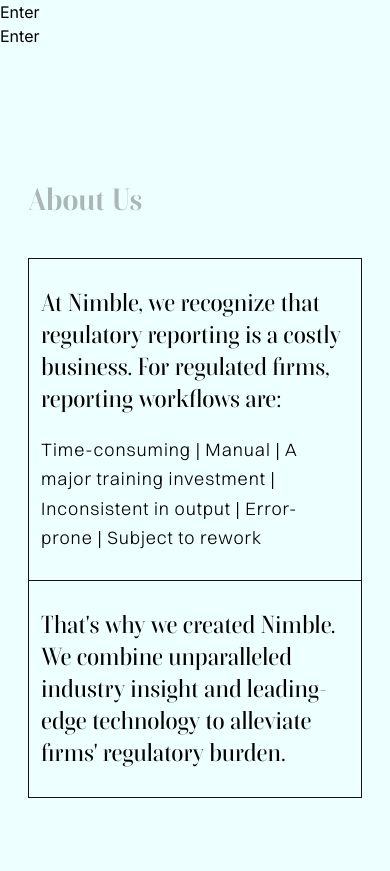
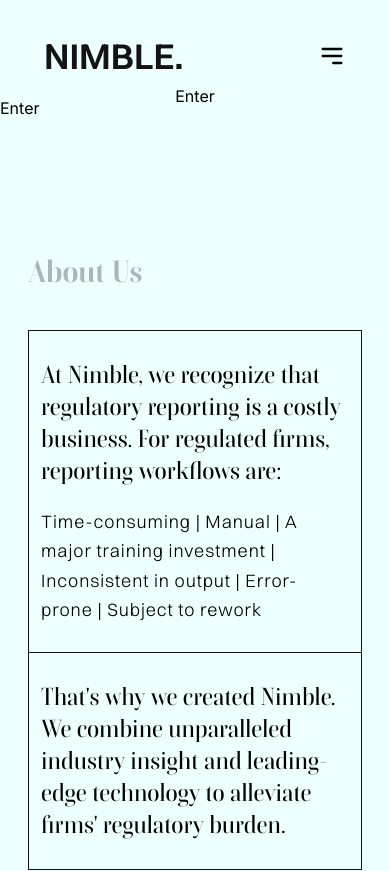
Before and after one commit to Nimble-MLs/nimble-website, a Next.js app: page / in a window 390 px wide. Shown: the top 871 px of the page. Built offline with nearby package versions, Linux system fonts and the light colour scheme.

Commit message:
chore: Update Header component with responsive menu functionality

```diff
--- a/src/components/sections/Header.tsx
+++ b/src/components/sections/Header.tsx
@@ -1,9 +1,48 @@
+"use client";
+import { useState } from "react";
+import Navbar from "../ui/Navbar";
+
 const Header = () => {
-    return (
-        <div>
-            Enter
-        </div>
-    );
-}
+	const [isMenuOpen, setIsMenuOpen] = useState(false);
+
+	const toggleMenu = () => {
+		setIsMenuOpen(!isMenuOpen);
+	};
+
+	return (
+		<div className="w-full h-24 flex justify-between items-center flex-col p-7 sticky top-0 bg-primary z-40 ">
+			<div className="flex justify-between items-center w-full md:w-auto px-4 py-2">
+				<h1 className="font-switzer text-4xl font-semibold text-dark">
+					NIMBLE.
+				</h1>
+				<button
+					onClick={toggleMenu}
+					className="md:hidden text-dark-500 focus:outline-none z-50"
+				>
+					<svg
+						className="w-7 h-7"
+						fill="none"
+						stroke="currentColor"
+						viewBox="0 0 24 24"
+						xmlns="http://www.w3.org/2000/svg"
+					>
+						<path
+							strokeLinecap="round"
+							strokeLinejoin="round"
+							strokeWidth="2"
+							d={
+								isMenuOpen
+									? "M6 18L18 6M6 6l12 12"
+									: "M4 6h16M4 12h16m-7 6h7"
+							}
+						/>
+					</svg>
+				</button>
+			</div>
+			<div className="h-px border border-dashed w-4/5 hidden md:block px-24"></div>
+			<Navbar isMenuOpen={isMenuOpen} />
+		</div>
+	);
+};
 
 export default Header;
```
